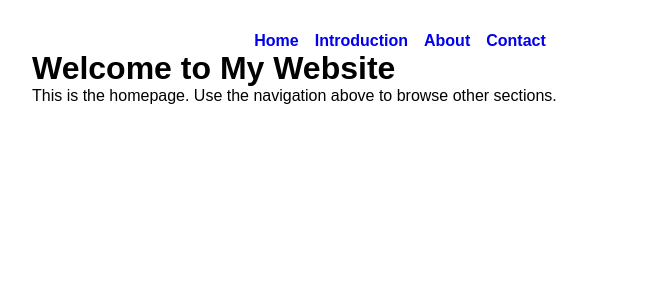
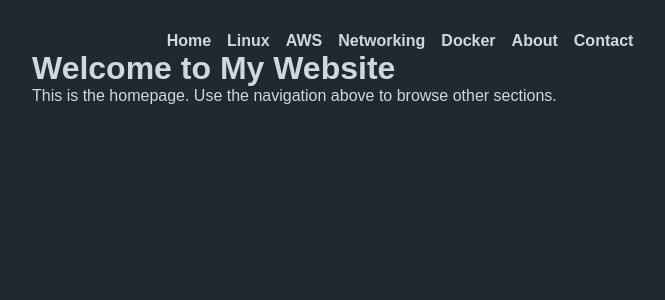
Before and after one commit to munirmahmud/my-devops-learnings, a Jekyll site: the page built from index.md, in a window 1280 px wide. Shown: the top 300 px of the page, without its empty margins (240-905 px from the left). Built offline with Jekyll 4.4.1, drawn with Linux system fonts in a browser that asks for light colours.

Commit message:
Refactor navigation links for clarity and consistency; remove unused page layout

```diff
--- a/_includes/nav.html
+++ b/_includes/nav.html
@@ -1,7 +1,10 @@
 <nav>
   <ul>
     <li><a href="{{ site.baseurl }}">Home</a></li>
-    <li><a href="{{ site.baseurl }}/introduction/">Introduction</a></li>
+    <li><a href="{{ site.baseurl }}/introduction/">Linux</a></li>
+    <li><a href="{{ site.baseurl }}/introduction/">AWS</a></li>
+    <li><a href="{{ site.baseurl }}/introduction/">Networking</a></li>
+    <li><a href="{{ site.baseurl }}/introduction/">Docker</a></li>
     <li><a href="{{ site.baseurl }}/about/">About</a></li>
     <li><a href="{{ site.baseurl }}/contact/">Contact</a></li>
   </ul>
--- a/_layouts/default.html
+++ b/_layouts/default.html
@@ -9,6 +9,7 @@
 </head>
 <body>
   {% include nav.html %}
+
   <main>
     {{ content }}
   </main>
--- a/assets/style.css
+++ b/assets/style.css
@@ -2,6 +2,7 @@
   margin: 0;
   padding: 0;
   box-sizing: border-box;
+  background-color: #212830;
 }
 
 body {
@@ -9,6 +10,7 @@ body {
   max-width: 800px;
   margin: 0 auto;
   padding: 2rem;
+  color: #d1d7e0;
 }
 
 nav ul {
@@ -23,4 +25,5 @@ nav ul {
 nav a {
   text-decoration: none;
   font-weight: bold;
+  color: #d1d7e0
 }
```
Also changed, not shown: _layouts/page.html (deleted).
